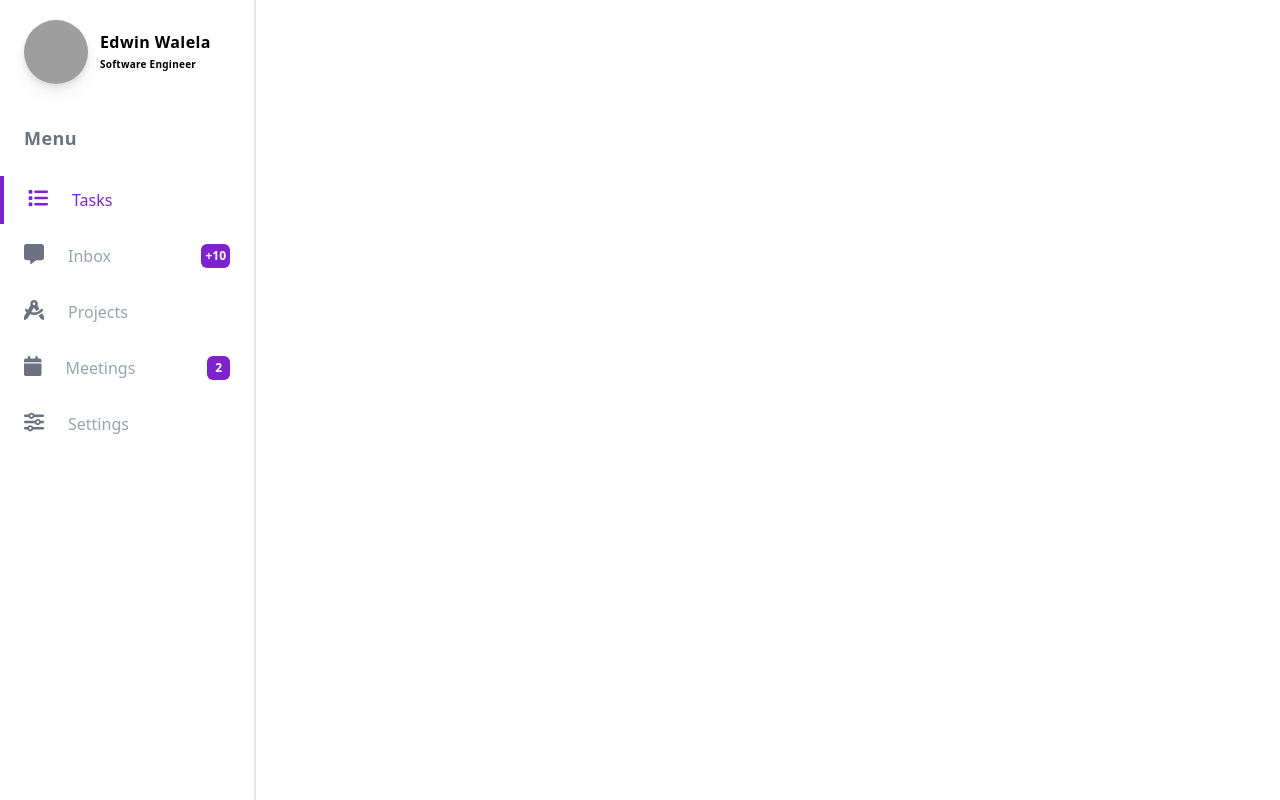
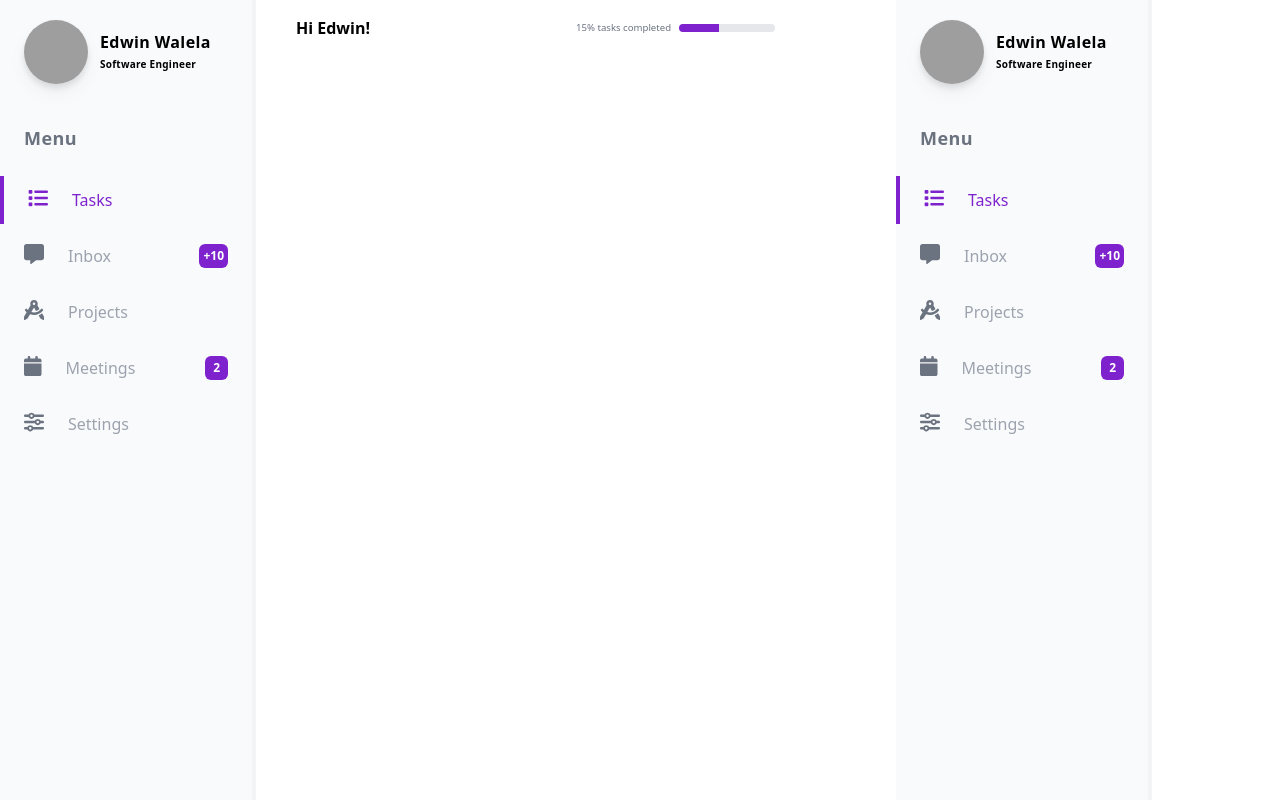
Before and after one commit to EdwinWalela/task-manager, a React (Create React App) app: page / in a window 1280 px wide. Built offline with nearby package versions, Linux system fonts and the light colour scheme; grey boxes are pictures that could not be loaded.

Commit message:
greeting bar

```diff
--- a/src/components/nav/index.js
+++ b/src/components/nav/index.js
@@ -3,7 +3,7 @@ import Menu from "./menu"
 
 function Nav(){
   return (
-    <div className="border-r-2 container w-64 min-h-screen px-0">
+    <div className="bg-gray-50 border-r-4 border-gray-100 container w-64 min-h-screen px-0 w-1/4">
       <ProfileCard/>
       <Menu />
     </div>
--- a/src/components/nav/menu-item.js
+++ b/src/components/nav/menu-item.js
@@ -15,12 +15,10 @@ function MenuItem(props){
     'Settings':faSliders
   }
 
-  let active
-
   return (
     <div className={`flex py-3 px-6 mb-2 cursor-pointer group transition-all duration-200 ease-out hover:border-l-4 border-purple-700 ${props.active ? "border-l-4 border-purple-700":""}`}>
       <FontAwesomeIcon className={`pr-6 text-gray-500 group-hover:text-purple-700 ${props.active ? "text-purple-700":""}`} icon={icons[props.title]} size="lg"/>
-      <p className={`text-gray-400 font-medium flex-1 ${!props.active ? "hover:scale-95 ":""} transition-all duration-200 ease-out group-hover:text-purple-700 ${props.active ? "text-purple-700":""}`}>{props.title}</p>
+      <p className={`text-gray-400 font-medium flex-1 ${!props.active ? "hover:scale-95 ":""}  ${props.active ? "text-purple-700":""} transition-all duration-200 ease-out group-hover:text-purple-700`}>{props.title}</p>
       {props.notificationCount>0 && props.notificationCount <= 10 &&
         <p className="px-2 py-1 text-white text-xs font-bold rounded-md bg-purple-700">{props.notificationCount}</p>
       }
--- /dev/null
+++ b/src/pages/dashboard/cardContainer.js
@@ -0,0 +1,13 @@
+import GreetingBar from "./greetingBar"
+import TaskProgressBar from "./taskProgressBar"
+
+function CardContainer(){
+  return (
+    <div className="flex">
+      <GreetingBar username={"Edwin"}/>
+      <TaskProgressBar value={15}/>
+    </div>
+  )
+}
+
+export default CardContainer
--- /dev/null
+++ b/src/pages/dashboard/centerContainer.js
@@ -0,0 +1,11 @@
+import CardContainer from "./cardContainer";
+
+function CenterContainer(){
+  return (
+    <div className="w-1/2 px-10 py-4">
+      <CardContainer />
+    </div>
+  )
+}
+
+export default CenterContainer;
--- /dev/null
+++ b/src/pages/dashboard/greetingBar.js
@@ -0,0 +1,7 @@
+function GreetingBar(props){
+  return (
+    <h1 className="font-bold w-1/2">Hi {props.username}!</h1>
+  )
+}
+
+export default GreetingBar
--- a/src/pages/dashboard/index.js
+++ b/src/pages/dashboard/index.js
@@ -1,7 +1,14 @@
 import Nav from "../../components/nav"
+import CenterContainer from "./centerContainer"
 
 function Dashboard(){
-  return <Nav/>
+  return(
+    <div className="flex">
+      <Nav />
+      <CenterContainer />
+      <Nav />
+    </div>
+  )
 }
 
 export default Dashboard
--- /dev/null
+++ b/src/pages/dashboard/taskProgressBar.js
@@ -0,0 +1,16 @@
+function TaskProgressBar(props){
+  return (
+    <div className="flex mt-2">
+      <p style={textStyle} className="mr-2 font-medium text-gray-500">{props.value}% tasks completed</p>
+      <span className="border-4 w-10 h-0 rounded-tl-md rounded-bl-md border-purple-700 inline-block"></span>
+      <span className="border-4 w-14 h-0 inline-block rounded-tr-md rounded-br-md"></span>
+    </div>
+  )
+}
+
+let textStyle={
+  fontSize:'0.6rem',
+  lineHeight:'0.5rem'
+}
+
+export default TaskProgressBar
```
